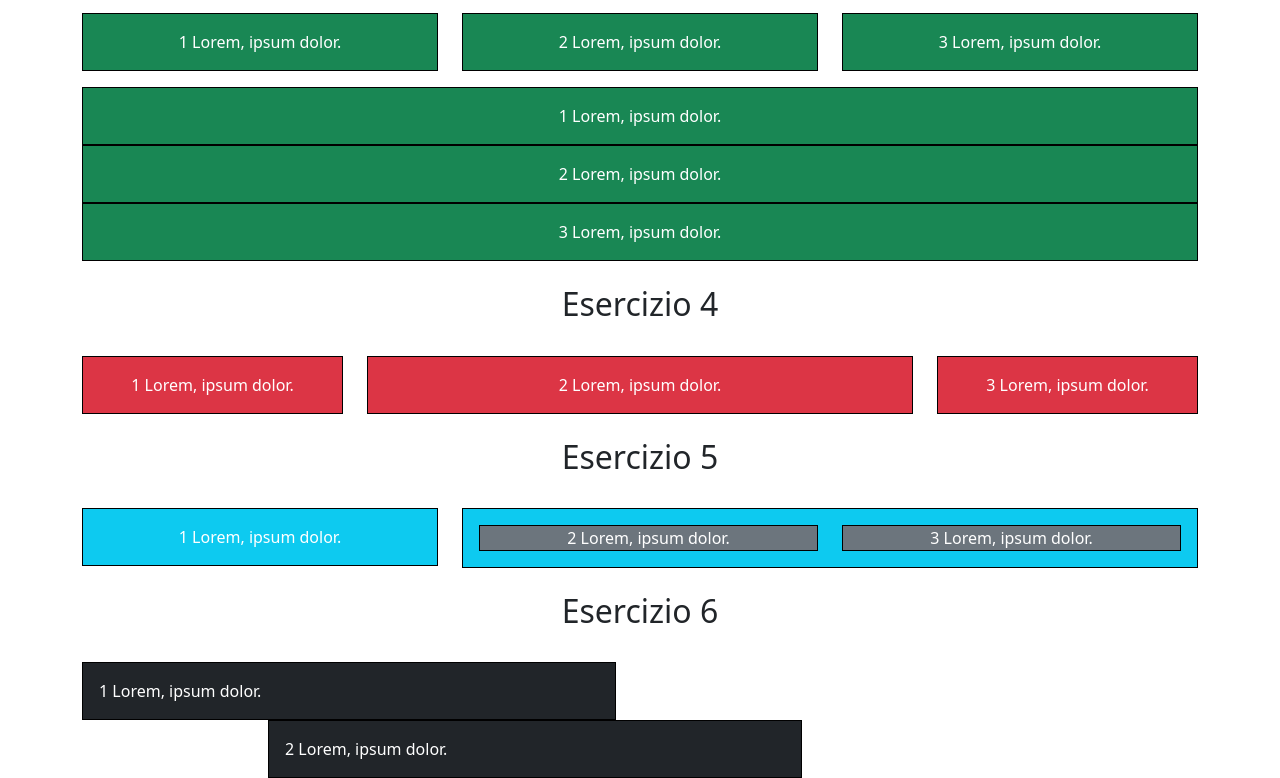
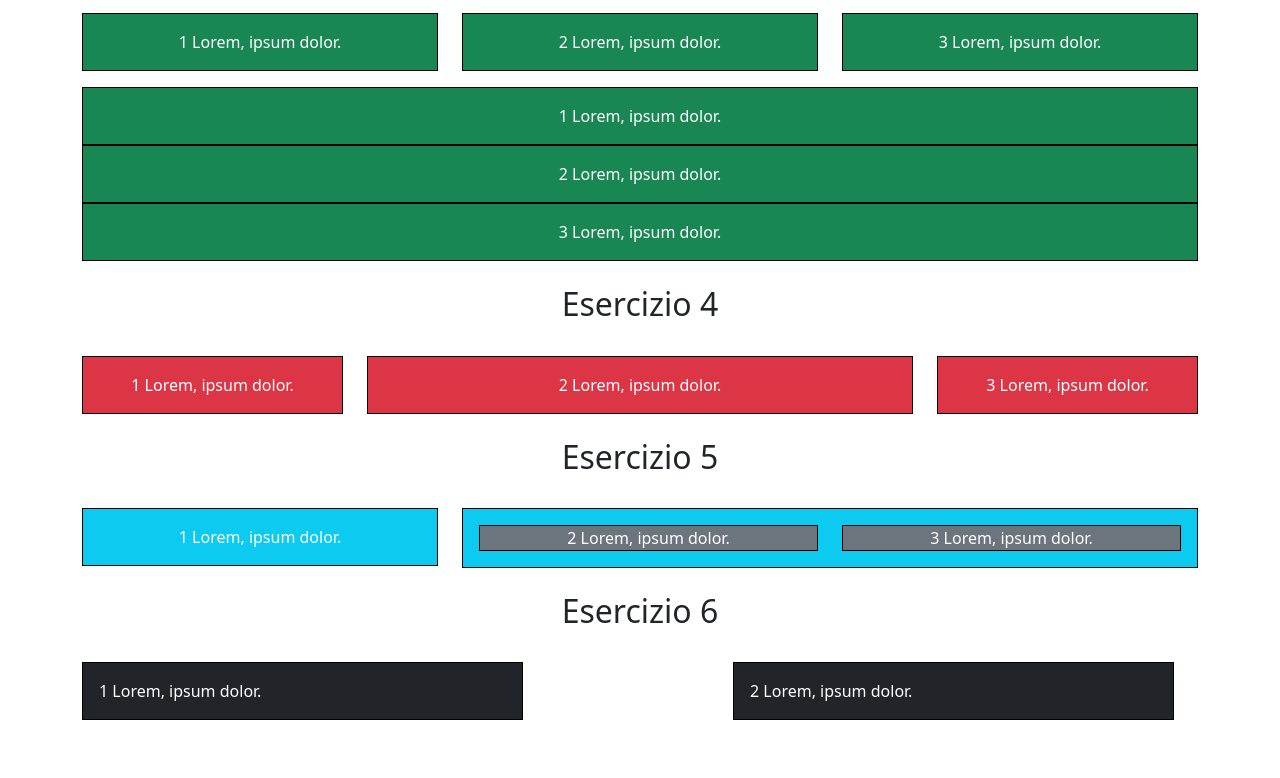
Before and after one commit to frnapo/esercitazioneSettimana6Giorno1, a plain HTML site: page index.html in a window 1280 px wide. Shown: the part 680-1458 px from the top of the page. After the commit the page ends 1400 px from the top, so only its background shows below. Drawn offline with nearby package versions, Linux system fonts and the light colour scheme.

Commit message:
Update index.html

```diff
--- a/index.html
+++ b/index.html
@@ -137,10 +137,10 @@
         <h2 class="text-center p-4">Esercizio 6</h2>
 
         <div class="row">
-          <div class="col-lg-6">
+          <div class="col-lg-5">
             <div class="bg-dark text-white p-3 border border-black">1 Lorem, ipsum dolor.</div>
           </div>
-          <div class="col-lg-6 offset-lg-2">
+          <div class="col-lg-5 offset-lg-2">
             <div class="bg-dark text-white p-3 border border-black">2 Lorem, ipsum dolor.</div>
           </div>
         </div>
```
